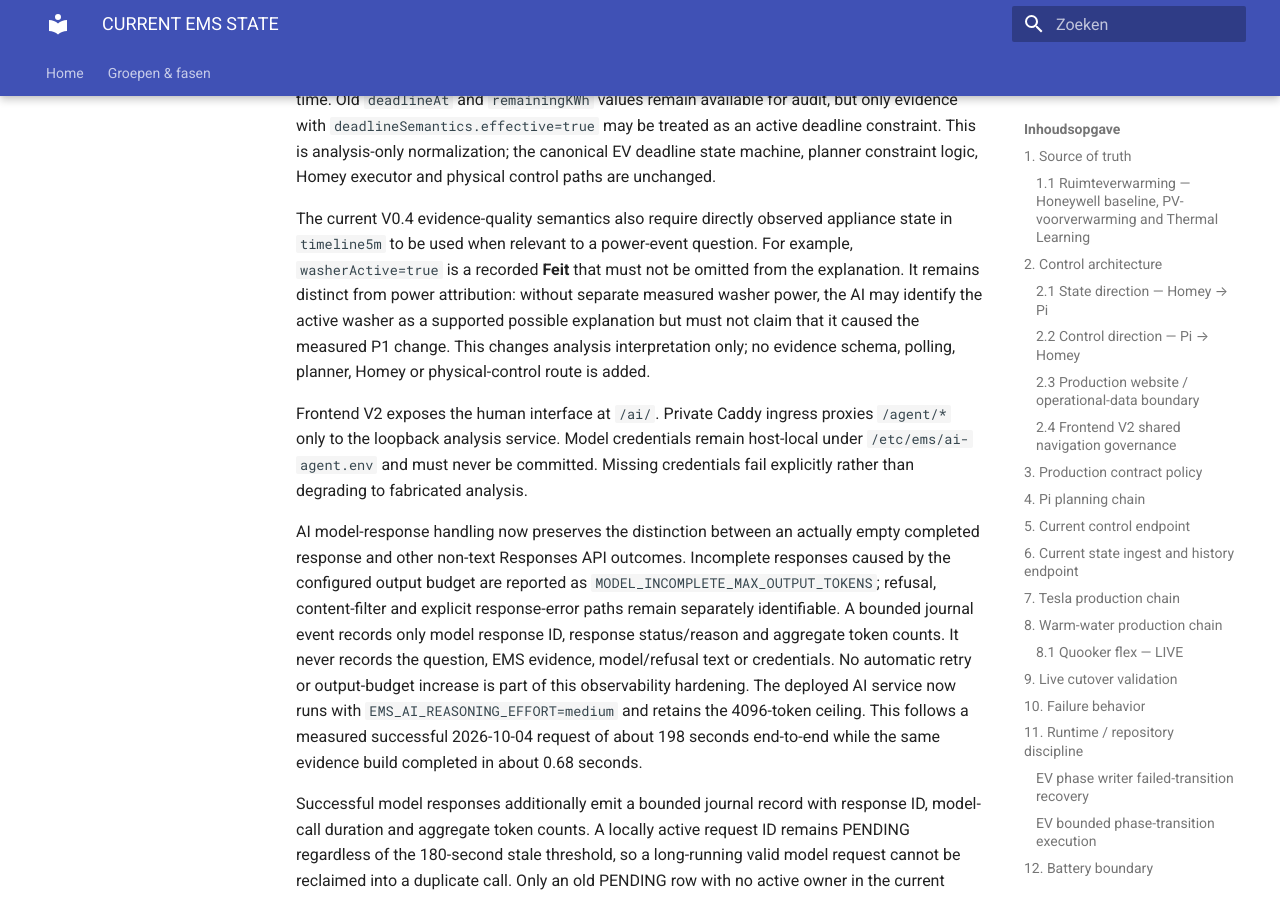
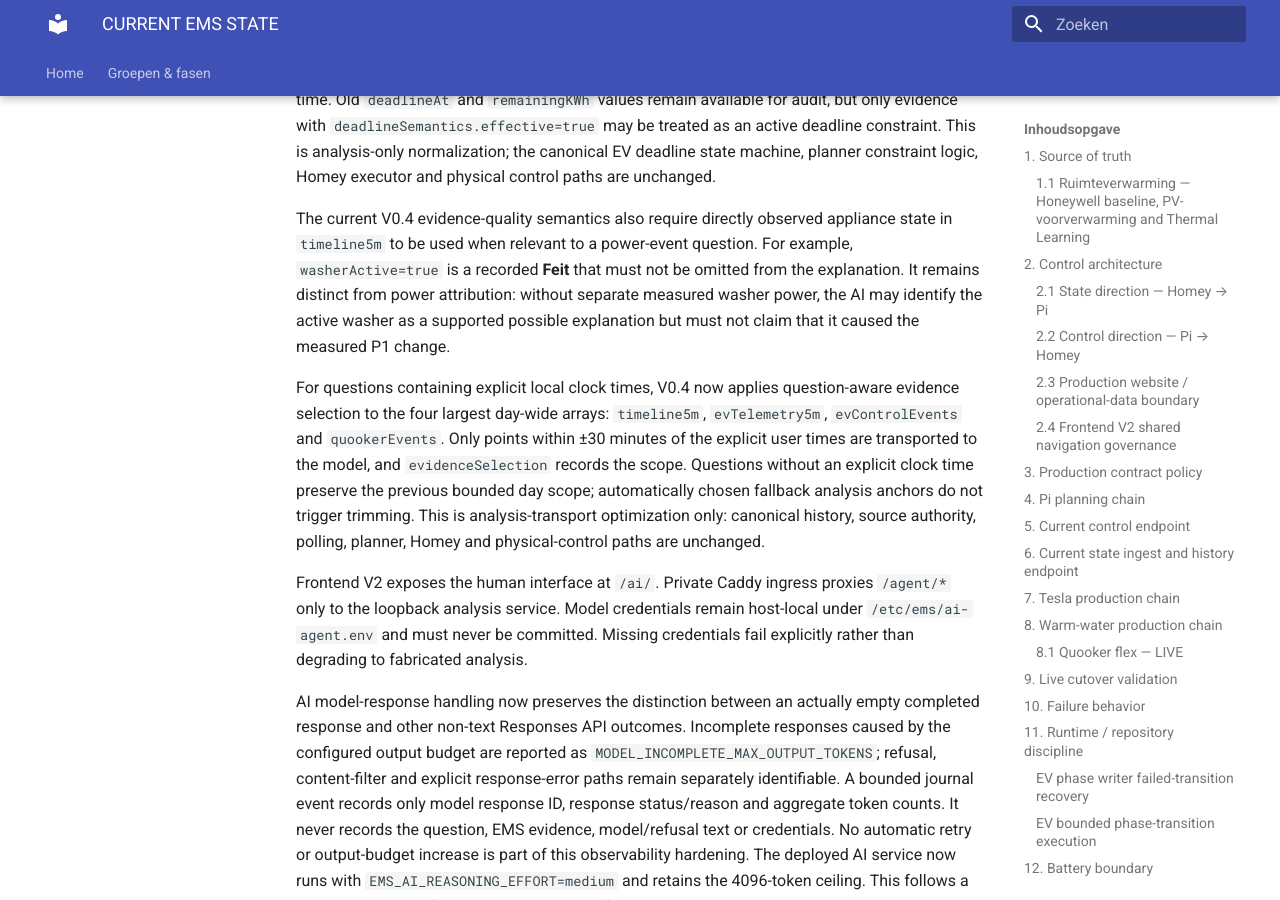
Before and after one commit to OnsKasteeltje/homey-energy-manual, an MkDocs documentation site: the page built from docs/architecture/CURRENT-EMS-STATE.md, in a window 1280 px wide and 900 px high, scrolled down 25691 px. Built offline with MkDocs 1.6.1 and Material for MkDocs 9.7.7, drawn with Linux system fonts in a browser that asks for light colours.

Commit message:
docs(ai): record question-aware evidence scoping

```diff
--- a/docs/architecture/CURRENT-EMS-STATE.md
+++ b/docs/architecture/CURRENT-EMS-STATE.md
@@ -519,8 +519,17 @@ question. For example, `washerActive=true` is a recorded **Feit** that must
 not be omitted from the explanation. It remains distinct from power
 attribution: without separate measured washer power, the AI may identify the
 active washer as a supported possible explanation but must not claim that it
-caused the measured P1 change. This changes analysis interpretation only; no
-evidence schema, polling, planner, Homey or physical-control route is added.
+caused the measured P1 change.
+
+For questions containing explicit local clock times, V0.4 now applies
+question-aware evidence selection to the four largest day-wide arrays:
+`timeline5m`, `evTelemetry5m`, `evControlEvents` and `quookerEvents`.
+Only points within ±30 minutes of the explicit user times are transported to
+the model, and `evidenceSelection` records the scope. Questions without an
+explicit clock time preserve the previous bounded day scope; automatically
+chosen fallback analysis anchors do not trigger trimming. This is
+analysis-transport optimization only: canonical history, source authority,
+polling, planner, Homey and physical-control paths are unchanged.
 
 Frontend V2 exposes the human interface at `/ai/`. Private Caddy ingress
 proxies `/agent/*` only to the loopback analysis service. Model credentials
```
